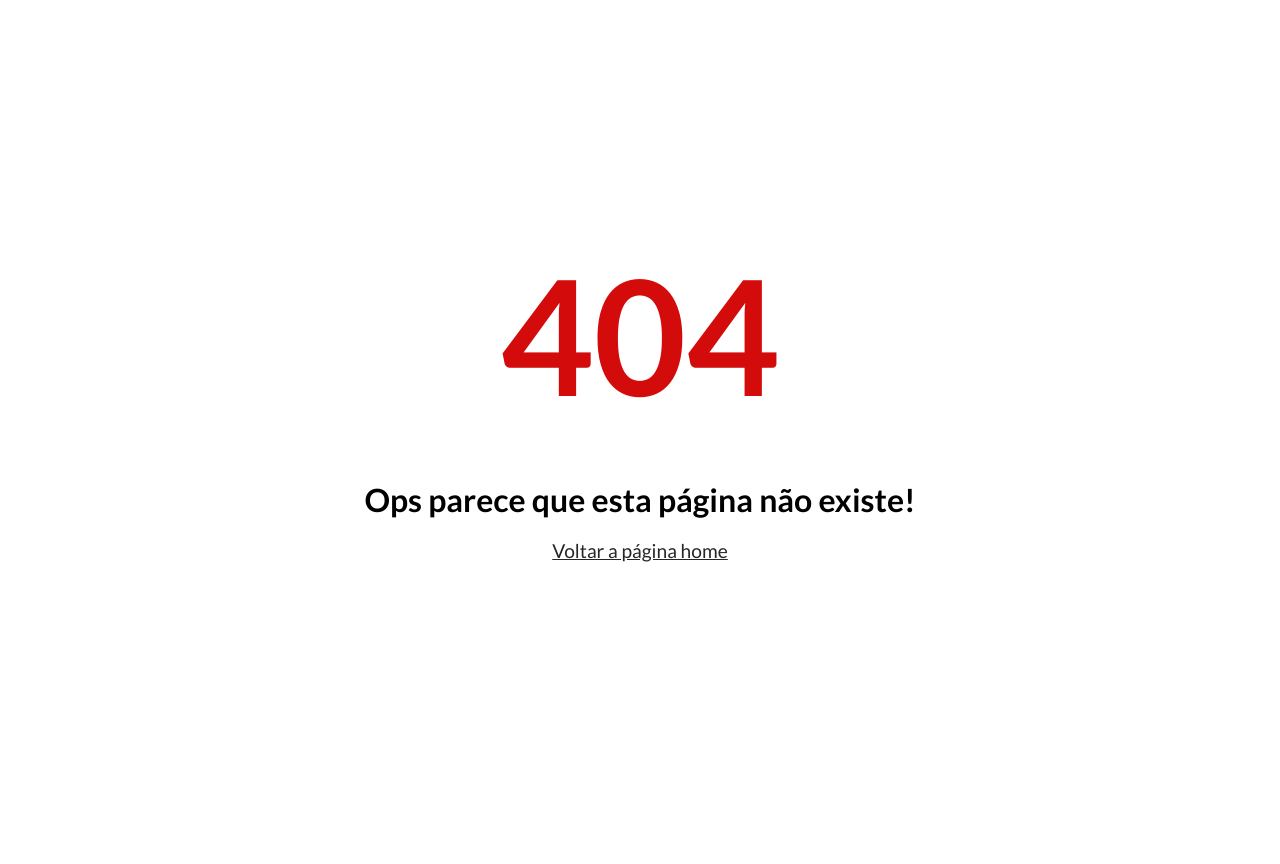
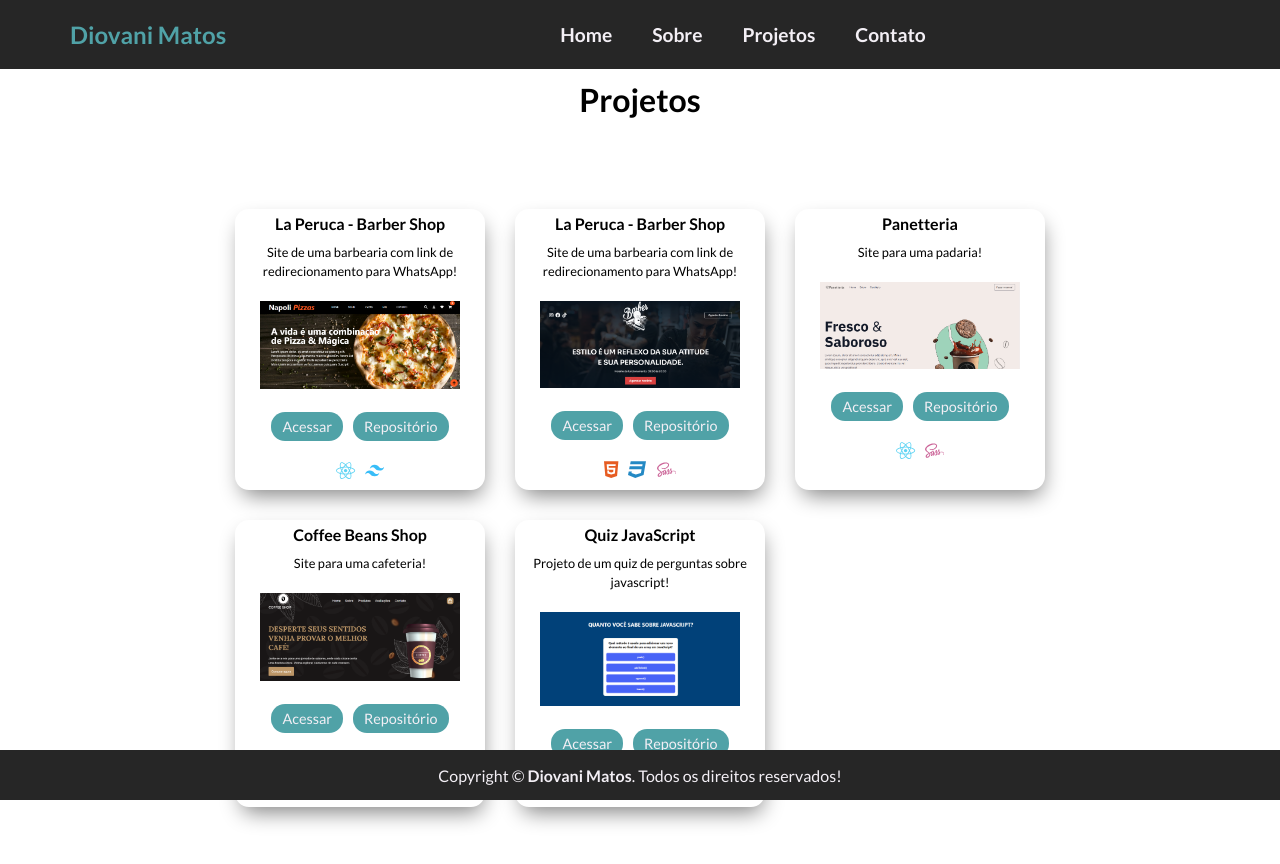
Before and after one commit to diovani-matos/portfolio, a React (Vite) app: page /Projetos in a window 1280 px wide. Before the commit this address had no page. Shown: the top 864 px of the page. Before the commit the page ends 800 px from the top, so only its background shows below. Built offline with nearby package versions, Linux system fonts and the light colour scheme.

Commit message:
Update routes.jsx

```diff
--- a/src/routes.jsx
+++ b/src/routes.jsx
@@ -9,10 +9,10 @@ function AppRoutes() {
   return (
     <BrowserRouter>
       <Routes>
-        <Route path="/src/pages/Home" element={<Home />} />
-        <Route path="/src/pages/Sobre" element={<Sobre />} />
-        <Route path="/src/pages/Projetos" element={<Projetos />} />
-        <Route path="/src/pages/Contato" element={<Contato />} />
+        <Route path="/" element={<Home />} />
+        <Route path="/Sobre" element={<Sobre />} />
+        <Route path="/Projetos" element={<Projetos />} />
+        <Route path="/Contato" element={<Contato />} />
 
         <Route path="*" element={<Error />} />
       </Routes>
```
